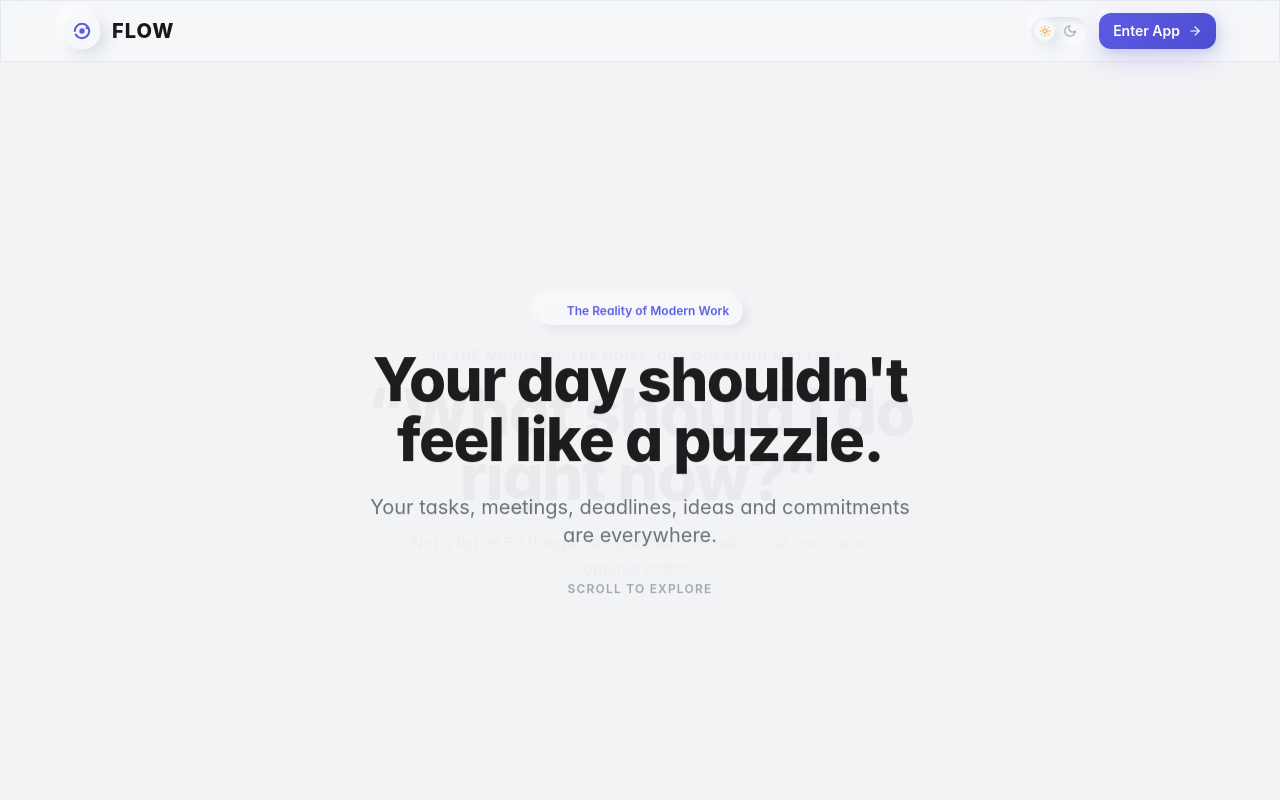
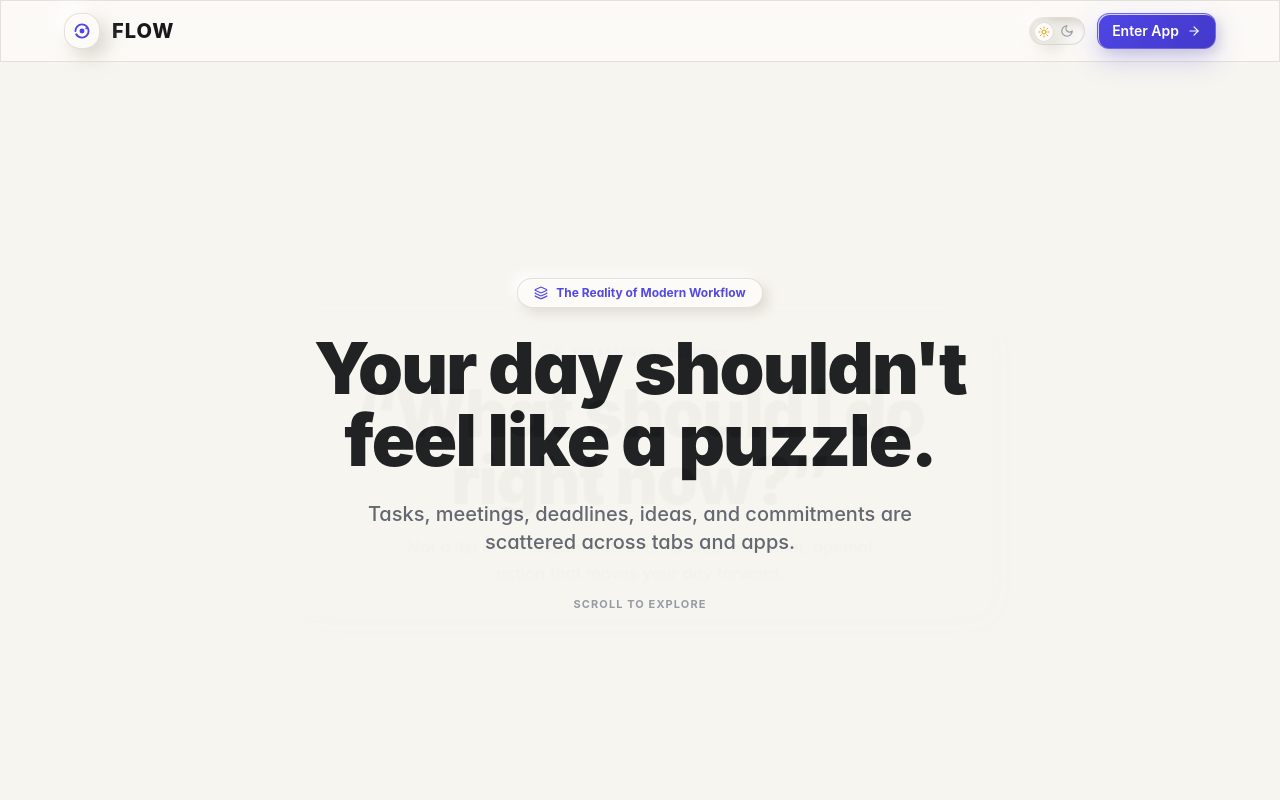
Before and after one commit to srinivas2s/flow, a Next.js app in the folder frontend/: page / in a window 1280 px wide. Shown: the top 800 px of the page. Built offline with nearby package versions, Linux system fonts and the light colour scheme.

Commit message:
style(theme): implement warm ivory palette for light theme and pure black with architectural grid for dark theme

```diff
--- a/frontend/src/app/globals.css
+++ b/frontend/src/app/globals.css
@@ -3,47 +3,47 @@
 @tailwind utilities;
 
 :root {
-  /* Light Theme (Warm / Off-White) */
-  --flow-bg: #F2F3F5;
-  --flow-surface: #F7F8FA;
+  /* Light Theme (Warm Ivory / Alabaster) */
+  --flow-bg: #F7F5F0;
+  --flow-surface: #FDFBF7;
   --flow-elevated: #FFFFFF;
-  --flow-text-primary: #17181A;
-  --flow-text-secondary: #6B7078;
-  --flow-muted: #A0A5AD;
-  --flow-accent: #5B5CE2;
-  --flow-accent-hover: #4C4DD1;
-  --flow-accent-glow: rgba(91, 92, 226, 0.25);
-  --flow-border: rgba(220, 224, 233, 0.6);
+  --flow-text-primary: #18191B;
+  --flow-text-secondary: #5E626B;
+  --flow-muted: #9297A2;
+  --flow-accent: #4F46E5;
+  --flow-accent-hover: #4338CA;
+  --flow-accent-glow: rgba(79, 70, 229, 0.25);
+  --flow-border: rgba(215, 210, 200, 0.65);
 
-  /* Light Neumorphism Shadows */
-  --neu-shadow-raised: 6px 6px 14px rgba(188, 196, 210, 0.45), -6px -6px 14px rgba(255, 255, 255, 0.95);
-  --neu-shadow-flat: 3px 3px 8px rgba(188, 196, 210, 0.35), -3px -3px 8px rgba(255, 255, 255, 0.9);
-  --neu-shadow-pressed: inset 3px 3px 6px rgba(188, 196, 210, 0.45), inset -3px -3px 6px rgba(255, 255, 255, 0.95);
-  --neu-shadow-glow: 0 0 24px rgba(91, 92, 226, 0.3);
-  --neu-shadow-card: 8px 8px 22px rgba(188, 196, 210, 0.4), -8px -8px 22px rgba(255, 255, 255, 0.95);
-  --neu-shadow-pill: 4px 4px 10px rgba(188, 196, 210, 0.35), -4px -4px 10px rgba(255, 255, 255, 0.95);
+  /* Modern Neumorphic Shadows for Ivory Palette */
+  --neu-shadow-raised: 8px 8px 18px rgba(185, 180, 168, 0.5), -8px -8px 18px rgba(255, 255, 255, 0.98), inset 1px 1px 0 rgba(255, 255, 255, 0.85);
+  --neu-shadow-flat: 4px 4px 10px rgba(185, 180, 168, 0.35), -4px -4px 10px rgba(255, 255, 255, 0.95), inset 1px 1px 0 rgba(255, 255, 255, 0.75);
+  --neu-shadow-pressed: inset 4px 4px 8px rgba(185, 180, 168, 0.55), inset -4px -4px 8px rgba(255, 255, 255, 0.95);
+  --neu-shadow-glow: 0 0 28px rgba(79, 70, 229, 0.32);
+  --neu-shadow-card: 12px 12px 28px rgba(185, 180, 168, 0.45), -10px -10px 24px rgba(255, 255, 255, 0.98), inset 1px 1px 1px rgba(255, 255, 255, 0.9);
+  --neu-shadow-pill: 5px 5px 12px rgba(185, 180, 168, 0.4), -5px -5px 12px rgba(255, 255, 255, 0.95), inset 1px 1px 0 rgba(255, 255, 255, 0.8);
 }
 
 .dark {
-  /* Dark Theme (Quiet workspace at night) */
-  --flow-bg: #0D0E10;
-  --flow-surface: #15171A;
-  --flow-elevated: #1B1E22;
-  --flow-text-primary: #F5F5F5;
-  --flow-text-secondary: #9A9FA8;
-  --flow-muted: #646A73;
-  --flow-accent: #7C7DFF;
-  --flow-accent-hover: #9192FF;
-  --flow-accent-glow: rgba(124, 125, 255, 0.28);
-  --flow-border: rgba(255, 255, 255, 0.05);
+  /* Dark Theme (Pure Obsidian Black with Architectural Grid Pattern) */
+  --flow-bg: #060708;
+  --flow-surface: #0E1013;
+  --flow-elevated: #15181D;
+  --flow-text-primary: #F8FAFC;
+  --flow-text-secondary: #94A3B8;
+  --flow-muted: #64748B;
+  --flow-accent: #6366F1;
+  --flow-accent-hover: #818CF8;
+  --flow-accent-glow: rgba(99, 102, 241, 0.32);
+  --flow-border: rgba(255, 255, 255, 0.08);
 
-  /* Dark Neumorphism Shadows */
-  --neu-shadow-raised: 6px 6px 16px rgba(0, 0, 0, 0.65), -5px -5px 14px rgba(255, 255, 255, 0.028);
-  --neu-shadow-flat: 3px 3px 10px rgba(0, 0, 0, 0.55), -2px -2px 8px rgba(255, 255, 255, 0.025);
-  --neu-shadow-pressed: inset 3px 3px 7px rgba(0, 0, 0, 0.75), inset -2px -2px 6px rgba(255, 255, 255, 0.025);
-  --neu-shadow-glow: 0 0 28px rgba(124, 125, 255, 0.3);
-  --neu-shadow-card: 10px 10px 24px rgba(0, 0, 0, 0.7), -6px -6px 20px rgba(255, 255, 255, 0.03);
-  --neu-shadow-pill: 4px 4px 12px rgba(0, 0, 0, 0.6), -2px -2px 8px rgba(255, 255, 255, 0.02);
+  /* Modern Neumorphic Shadows for Pure Black Grid */
+  --neu-shadow-raised: 10px 10px 24px rgba(0, 0, 0, 0.9), -6px -6px 20px rgba(255, 255, 255, 0.032), inset 0 1px 0 rgba(255, 255, 255, 0.09);
+  --neu-shadow-flat: 5px 5px 14px rgba(0, 0, 0, 0.8), -4px -4px 12px rgba(255, 255, 255, 0.025), inset 0 1px 0 rgba(255, 255, 255, 0.06);
+  --neu-shadow-pressed: inset 4px 4px 9px rgba(0, 0, 0, 0.95), inset -3px -3px 7px rgba(255, 255, 255, 0.035);
+  --neu-shadow-glow: 0 0 32px rgba(99, 102, 241, 0.38);
+  --neu-shadow-card: 14px 14px 34px rgba(0, 0, 0, 0.95), -8px -8px 24px rgba(255, 255, 255, 0.035), inset 0 1px 1px rgba(255, 255, 255, 0.1);
+  --neu-shadow-pill: 6px 6px 14px rgba(0, 0, 0, 0.85), -3px -3px 10px rgba(255, 255, 255, 0.03), inset 0 1px 0 rgba(255, 255, 255, 0.08);
 }
 
 * {
@@ -54,6 +54,7 @@
 html {
   scroll-behavior: smooth;
   font-feature-settings: "cv02", "cv03", "cv04", "cv11";
+  text-rendering: optimizeLegibility;
 }
 
 body {
@@ -61,72 +62,106 @@ body {
   color: var(--flow-text-primary);
   min-height: 100vh;
   overflow-x: hidden;
-  transition: background-color 0.35s ease, color 0.35s ease;
+  transition: background-color 0.4s cubic-bezier(0.16, 1, 0.3, 1), color 0.4s ease;
   font-family: -apple-system, BlinkMacSystemFont, "Segoe UI", Roboto, "Helvetica Neue", Arial, sans-serif;
+
+  /* Light Theme Subtle Warm Texture */
+  background-image:
+    radial-gradient(circle at 50% 0%, rgba(79, 70, 229, 0.04) 0%, transparent 60%),
+    radial-gradient(circle at 100% 100%, rgba(215, 210, 200, 0.15) 0%, transparent 50%);
+  background-attachment: fixed;
 }
 
-/* Custom modern neumorphic utilities */
+/* Dark Theme Background Architectural Grid Pattern */
+.dark body {
+  background-image:
+    linear-gradient(to right, rgba(255, 255, 255, 0.035) 1px, transparent 1px),
+    linear-gradient(to bottom, rgba(255, 255, 255, 0.035) 1px, transparent 1px),
+    radial-gradient(circle at 50% 0%, rgba(99, 102, 241, 0.12) 0%, transparent 70%);
+  background-size: 36px 36px, 36px 36px, 100% 100%;
+  background-position: 0 0, 0 0, center top;
+}
+
+/* Modern Neumorphic Surface Classes */
 .neu-raised {
   background-color: var(--flow-surface);
   box-shadow: var(--neu-shadow-raised);
+  border: 1px solid var(--flow-border);
 }
 
 .neu-flat {
   background-color: var(--flow-surface);
   box-shadow: var(--neu-shadow-flat);
+  border: 1px solid var(--flow-border);
 }
 
 .neu-pressed {
-  background-color: var(--flow-surface);
+  background-color: var(--flow-bg);
   box-shadow: var(--neu-shadow-pressed);
+  border: 1px solid var(--flow-border);
 }
 
 .neu-card {
   background-color: var(--flow-surface);
   box-shadow: var(--neu-shadow-card);
-  border-radius: 1.5rem;
+  border-radius: 1.75rem;
+  border: 1px solid var(--flow-border);
+  backdrop-filter: blur(16px);
+  -webkit-backdrop-filter: blur(16px);
 }
 
 .neu-pill {
   background-color: var(--flow-surface);
   box-shadow: var(--neu-shadow-pill);
+  border: 1px solid var(--flow-border);
 }
 
 .neu-elevated {
   background-color: var(--flow-elevated);
   box-shadow: var(--neu-shadow-raised);
+  border: 1px solid var(--flow-border);
 }
 
 .neu-glow {
   box-shadow: var(--neu-shadow-glow);
 }
 
+/* Tactile Interactive Buttons */
 .neu-button {
   background-color: var(--flow-surface);
   box-shadow: var(--neu-shadow-raised);
-  transition: all 0.2s cubic-bezier(0.4, 0, 0.2, 1);
+  border: 1px solid var(--flow-border);
+  transition: all 0.22s cubic-bezier(0.16, 1, 0.3, 1);
+}
+
+.neu-button:hover {
+  transform: translateY(-2px);
+  box-shadow: var(--neu-shadow-card);
+  border-color: rgba(99, 102, 241, 0.35);
 }
 
 .neu-button:active {
   box-shadow: var(--neu-shadow-pressed);
-  transform: scale(0.985);
+  transform: translateY(1px) scale(0.985);
 }
 
 .neu-button-accent {
-  background: linear-gradient(135deg, var(--flow-accent), var(--flow-accent-hover));
+  background: linear-gradient(135deg, var(--flow-accent) 0%, var(--flow-accent-hover) 100%);
   color: #FFFFFF;
-  box-shadow: 0 8px 24px var(--flow-accent-glow), var(--neu-shadow-flat);
-  transition: all 0.2s cubic-bezier(0.4, 0, 0.2, 1);
+  box-shadow: 0 10px 28px var(--flow-accent-glow), var(--neu-shadow-flat);
+  border: 1px solid rgba(255, 255, 255, 0.2);
+  transition: all 0.22s cubic-bezier(0.16, 1, 0.3, 1);
 }
 
 .neu-button-accent:hover {
-  filter: brightness(1.06);
-  transform: translateY(-1px);
+  filter: brightness(1.08);
+  transform: translateY(-2px);
+  box-shadow: 0 14px 34px var(--flow-accent-glow), var(--neu-shadow-raised);
 }
 
 .neu-button-accent:active {
-  transform: scale(0.98);
-  box-shadow: 0 4px 12px var(--flow-accent-glow);
+  transform: translateY(1px) scale(0.98);
+  box-shadow: 0 4px 14px var(--flow-accent-glow);
 }
 
 .neu-input {
@@ -135,10 +170,12 @@ body {
   color: var(--flow-text-primary);
   border: 1px solid var(--flow-border);
   outline: none;
+  transition: border-color 0.2s ease, box-shadow 0.2s ease;
 }
 
 .neu-input:focus {
   border-color: var(--flow-accent);
+  box-shadow: var(--neu-shadow-pressed), 0 0 0 3px var(--flow-accent-glow);
 }
 
 /* Custom Scrollbar */
@@ -154,26 +191,36 @@ body {
 ::-webkit-scrollbar-thumb {
   background: var(--flow-muted);
   border-radius: 9999px;
-  opacity: 0.4;
+  opacity: 0.35;
 }
 
 ::-webkit-scrollbar-thumb:hover {
   background: var(--flow-text-secondary);
 }
 
-/* Glass panel subtle translucency */
+/* Glass panel */
 .glass-panel {
-  background: rgba(247, 248, 250, 0.78);
-  backdrop-filter: blur(14px);
-  -webkit-backdrop-filter: blur(14px);
+  background: rgba(253, 251, 247, 0.85);
+  backdrop-filter: blur(20px);
+  -webkit-backdrop-filter: blur(20px);
   border: 1px solid var(--flow-border);
 }
 
 .dark .glass-panel {
-  background: rgba(21, 23, 26, 0.78);
-  backdrop-filter: blur(14px);
-  -webkit-backdrop-filter: blur(14px);
+  background: rgba(14, 16, 19, 0.85);
+  backdrop-filter: blur(20px);
+  -webkit-backdrop-filter: blur(20px);
   border: 1px solid var(--flow-border);
+}
+
+/* Breathing focus pulse */
+@keyframes ambientPulse {
+  0%, 100% { transform: scale(1); opacity: 0.3; }
+  50% { transform: scale(1.08); opacity: 0.55; }
+}
+
+.ambient-pulse {
+  animation: ambientPulse 8s ease-in-out infinite;
 }
 
 /* Reduced motion support */
--- a/frontend/src/components/landing/ChaosScene.tsx
+++ b/frontend/src/components/landing/ChaosScene.tsx
@@ -2,7 +2,7 @@
 
 import React, { useRef } from 'react';
 import { motion, useScroll, useTransform } from 'framer-motion';
-import { AlertCircle, Clock, Calendar, Mail, FileText, CheckCircle, Zap } from 'lucide-react';
+import { AlertCircle, Clock, Calendar, Mail, FileText, CheckCircle, Zap, Layers, Sparkles } from 'lucide-react';
 
 export const ChaosScene: React.FC = () => {
   const containerRef = useRef<HTMLDivElement>(null);
@@ -11,39 +11,37 @@ export const ChaosScene: React.FC = () => {
     offset: ['start start', 'end end'],
   });
 
-  // Chaos fragments opacity and positions based on scroll
-  const fragmentsOpacity = useTransform(scrollYProgress, [0.05, 0.35, 0.6, 0.75], [0, 1, 1, 0.15]);
-  const fragmentsScale = useTransform(scrollYProgress, [0.05, 0.4, 0.7], [0.8, 1, 0.9]);
-  const blurValue = useTransform(scrollYProgress, [0.65, 0.85], ['blur(0px)', 'blur(10px)']);
+  const fragmentsOpacity = useTransform(scrollYProgress, [0.05, 0.35, 0.6, 0.75], [0, 1, 1, 0.1]);
+  const fragmentsScale = useTransform(scrollYProgress, [0.05, 0.4, 0.7], [0.75, 1, 0.9]);
+  const blurValue = useTransform(scrollYProgress, [0.65, 0.85], ['blur(0px)', 'blur(12px)']);
 
-  // Question opacity and scale in Scene 02
-  const questionOpacity = useTransform(scrollYProgress, [0.65, 0.8, 0.95], [0, 1, 0.2]);
-  const questionScale = useTransform(scrollYProgress, [0.65, 0.8, 0.95], [0.9, 1, 1.05]);
+  const questionOpacity = useTransform(scrollYProgress, [0.65, 0.8, 0.95], [0, 1, 0.15]);
+  const questionScale = useTransform(scrollYProgress, [0.65, 0.8, 0.95], [0.92, 1, 1.04]);
 
   const tasks = [
-    { text: 'Assignment due Friday', icon: Calendar, color: 'text-amber-500', top: '15%', left: '8%', delay: 0 },
-    { text: 'Meeting 6 PM with team', icon: Clock, color: 'text-blue-500', top: '22%', right: '10%', delay: 0.2 },
-    { text: 'Reply to client email', icon: Mail, color: 'text-rose-500', top: '48%', left: '5%', delay: 0.4 },
-    { text: 'Hackathon presentation slides', icon: FileText, color: 'text-purple-500', top: '38%', right: '8%', delay: 0.1 },
-    { text: 'Study React 19 hooks', icon: Zap, color: 'text-indigo-500', top: '65%', left: '12%', delay: 0.3 },
-    { text: 'Buy groceries & prep dinner', icon: CheckCircle, color: 'text-emerald-500', top: '72%', right: '15%', delay: 0.5 },
-    { text: 'Project deadline tomorrow 5PM', icon: AlertCircle, color: 'text-red-500', top: '82%', left: '18%', delay: 0.2 },
+    { text: 'Assignment due Friday', sub: 'DBMS Normalization', icon: Calendar, color: 'text-amber-500', top: '14%', left: '6%', delay: 0 },
+    { text: 'Meeting 6 PM', sub: 'Frontend Team Sync', icon: Clock, color: 'text-blue-500', top: '20%', right: '8%', delay: 0.2 },
+    { text: 'Reply to client email', sub: 'Contract review request', icon: Mail, color: 'text-rose-500', top: '46%', left: '4%', delay: 0.4 },
+    { text: 'Hackathon presentation', sub: 'Finish 3min pitch deck', icon: FileText, color: 'text-purple-500', top: '36%', right: '6%', delay: 0.1 },
+    { text: 'Study React 19 hooks', sub: 'Server Actions & Compiler', icon: Zap, color: 'text-indigo-500', top: '64%', left: '10%', delay: 0.3 },
+    { text: 'Buy groceries & prep dinner', sub: 'Weekly essentials', icon: CheckCircle, color: 'text-emerald-500', top: '70%', right: '12%', delay: 0.5 },
+    { text: 'Project deadline tomorrow', sub: 'High pressure blocker', icon: AlertCircle, color: 'text-red-500', top: '82%', left: '16%', delay: 0.2 },
   ];
 
   return (
-    <section ref={containerRef} className="relative h-[240vh] w-full">
-      {/* Sticky viewport frame */}
+    <section ref={containerRef} className="relative h-[250vh] w-full">
+      {/* Sticky Frame */}
       <div className="sticky top-0 h-screen w-full flex items-center justify-center overflow-hidden px-4">
 
-        {/* Ambient background glow */}
+        {/* Deep ambient lighting */}
         <div className="absolute inset-0 pointer-events-none flex items-center justify-center">
-          <div className="w-[500px] h-[500px] rounded-full bg-flow-accent/5 blur-[120px] dark:bg-flow-accent/10" />
+          <div className="w-[600px] h-[600px] rounded-full bg-flow-accent/10 blur-[140px] ambient-pulse" />
         </div>
 
-        {/* Scene 01: Hero Intro + Mental Overload Fragments */}
+        {/* Floating Tactile Neumorphic Fragments */}
         <motion.div
           style={{ opacity: fragmentsOpacity, scale: fragmentsScale, filter: blurValue }}
-          className="absolute inset-0 pointer-events-none max-w-5xl mx-auto"
+          className="absolute inset-0 pointer-events-none max-w-6xl mx-auto"
         >
           {tasks.map((task, index) => {
             const Icon = task.icon;
@@ -51,11 +49,11 @@ export const ChaosScene: React.FC = () => {
               <motion.div
                 key={index}
                 animate={{
-                  y: [-6, 6, -6],
-                  rotate: index % 2 === 0 ? [-1, 2, -1] : [2, -2, 2],
+                  y: [-10, 10, -10],
+                  rotate: index % 2 === 0 ? [-2, 2.5, -2] : [2.5, -2, 2.5],
                 }}
                 transition={{
-                  duration: 4 + (index % 3),
+                  duration: 5 + (index % 3),
                   repeat: Infinity,
                   ease: 'easeInOut',
                   delay: task.delay,
@@ -66,46 +64,51 @@ export const ChaosScene: React.FC = () => {
                   left: task.left,
                   right: task.right,
                 }}
-                className="hidden sm:flex items-center gap-2.5 px-4 py-2.5 rounded-2xl neu-raised text-xs font-medium text-flow-text-primary shadow-lg border border-flow-border/40 whitespace-nowrap"
+                className="hidden sm:flex items-center gap-3.5 px-4 py-3 rounded-2xl neu-card text-xs font-semibold text-flow-text-primary shadow-2xl border border-flow-border/80 whitespace-nowrap pointer-events-auto hover:scale-105 transition-transform"
               >
-                <Icon className={`w-3.5 h-3.5 ${task.color}`} />
-                <span>{task.text}</span>
+                <div className="w-8 h-8 rounded-xl neu-pressed flex items-center justify-center shrink-0">
+                  <Icon className={`w-4 h-4 ${task.color}`} />
+                </div>
+                <div>
+                  <span className="block font-bold text-flow-text-primary">{task.text}</span>
+                  <span className="text-[10px] text-flow-muted font-normal">{task.sub}</span>
+                </div>
               </motion.div>
             );
           })}
         </motion.div>
 
-        {/* Scene 01 Text: Chaos & Overload */}
+        {/* Scene 01: The Overload Narrative */}
         <motion.div
           style={{
-            opacity: useTransform(scrollYProgress, [0, 0.2, 0.55], [1, 1, 0]),
-            y: useTransform(scrollYProgress, [0, 0.4], [0, -40]),
+            opacity: useTransform(scrollYProgress, [0, 0.22, 0.52], [1, 1, 0]),
+            y: useTransform(scrollYProgress, [0, 0.4], [0, -50]),
           }}
-          className="relative z-10 text-center max-w-2xl mx-auto px-4"
+          className="relative z-10 text-center max-w-3xl mx-auto px-4"
         >
           <motion.div
-            initial={{ opacity: 0, y: 20 }}
+            initial={{ opacity: 0, y: 15 }}
             animate={{ opacity: 1, y: 0 }}
-            transition={{ duration: 0.8 }}
-            className="inline-flex items-center gap-2 px-3.5 py-1.5 rounded-full neu-pill text-xs font-semibold text-flow-accent mb-6"
+            transition={{ duration: 0.6 }}
+            className="inline-flex items-center gap-2 px-4 py-1.5 rounded-full neu-pill text-xs font-bold text-flow-accent mb-6"
           >
-            <span className="w-2 h-2 rounded-full bg-flow-accent animate-ping" />
-            <span>The Reality of Modern Work</span>
+            <Layers className="w-3.5 h-3.5" />
+            <span>The Reality of Modern Workflow</span>
           </motion.div>
 
-          <h1 className="text-3xl sm:text-5xl md:text-6xl font-extrabold text-flow-text-primary tracking-tight leading-[1.15] mb-6">
+          <h1 className="text-4xl sm:text-6xl md:text-7xl font-black text-flow-text-primary tracking-tight leading-[1.1] mb-6">
             Your day shouldn&apos;t feel like a puzzle.
           </h1>
 
-          <p className="text-base sm:text-xl text-flow-text-secondary font-normal leading-relaxed max-w-xl mx-auto">
-            Your tasks, meetings, deadlines, ideas and commitments are everywhere.
+          <p className="text-base sm:text-xl text-flow-text-secondary font-medium leading-relaxed max-w-xl mx-auto">
+            Tasks, meetings, deadlines, ideas, and commitments are scattered across tabs and apps.
           </p>
 
-          <div className="mt-8 flex flex-col items-center">
-            <span className="text-xs font-semibold uppercase tracking-widest text-flow-muted">
+          <div className="mt-10 flex flex-col items-center gap-2">
+            <span className="text-[11px] font-bold uppercase tracking-widest text-flow-muted">
               Scroll to explore
             </span>
-            <div className="w-1 h-6 rounded-full bg-flow-accent/40 mt-2 animate-bounce" />
+            <div className="w-1.5 h-7 rounded-full bg-flow-accent/40 animate-bounce" />
           </div>
         </motion.div>
 
@@ -114,15 +117,18 @@ export const ChaosScene: React.FC = () => {
           style={{ opacity: questionOpacity, scale: questionScale }}
           className="absolute inset-0 z-20 flex flex-col items-center justify-center text-center px-4 pointer-events-none"
         >
-          <div className="max-w-3xl mx-auto">
-            <span className="text-xs sm:text-sm font-bold uppercase tracking-widest text-flow-accent mb-4 block">
-              In the middle of the noise, one question matters:
-            </span>
-            <h2 className="text-4xl sm:text-6xl md:text-7xl font-extrabold text-flow-text-primary tracking-tight leading-tight drop-shadow-sm">
+          <div className="max-w-3xl mx-auto p-8 rounded-3xl neu-card border border-flow-border/80 shadow-2xl">
+            <div className="inline-flex items-center gap-2 px-3 py-1 rounded-full neu-pressed text-[11px] font-extrabold uppercase tracking-widest text-flow-accent mb-4">
+              <Sparkles className="w-3.5 h-3.5" />
+              <span>The Essential Question</span>
+            </div>
+
+            <h2 className="text-4xl sm:text-6xl md:text-7xl font-black text-flow-text-primary tracking-tight leading-tight">
               &ldquo;What should I do right now?&rdquo;
             </h2>
-            <p className="text-sm sm:text-lg text-flow-text-secondary mt-6 max-w-lg mx-auto">
-              Not a list of 50 things. Not another reminder. Just one clear, optimal action.
+
+            <p className="text-sm sm:text-lg text-flow-text-secondary mt-6 max-w-lg mx-auto font-medium">
+              Not a list of 50 disconnected items. Just one clear, optimal action that moves your day forward.
             </p>
           </div>
         </motion.div>
```
Also changed, not shown: frontend/src/components/app/FocusModeOverlay.tsx (+86 -34 lines), frontend/src/components/app/HomeView.tsx (+78 -48 lines), frontend/src/components/landing/AIUnderstandsScene.tsx (+90 -64 lines), frontend/src/components/landing/NextMoveScene.tsx (+42 -33 lines).
